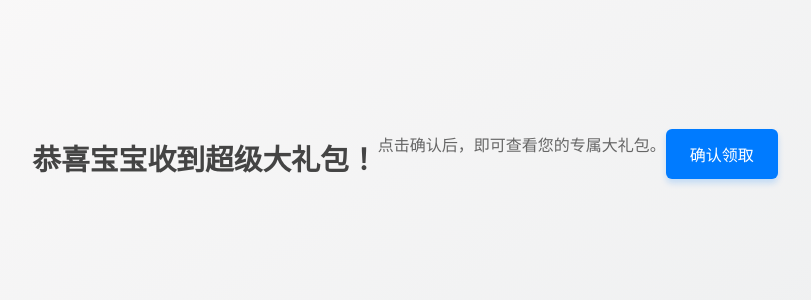
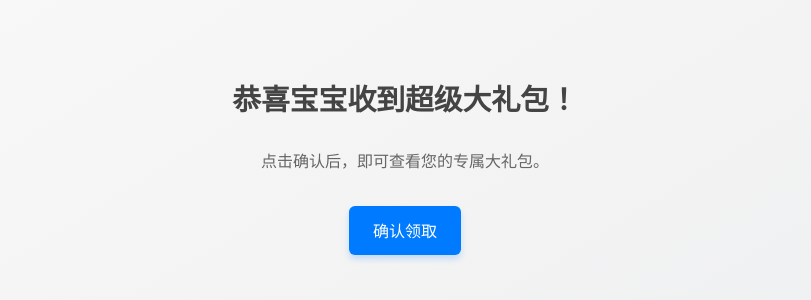
Before and after one commit to lzhang95118/Gift_HTML, a plain HTML site: page index.html in a window 1280 px wide. Shown: the part 246-546 px from the top of the page, without its empty margins (235-1046 px from the left). Drawn offline with Linux system fonts and the light colour scheme.

Commit message:
Update styles.css

```diff
--- a/styles.css
+++ b/styles.css
@@ -1,3 +1,4 @@
+/* 全局样式 */
 body {
   margin: 0;
   padding: 0;
@@ -6,10 +7,11 @@ body {
   background: linear-gradient(to bottom right, #fdfbfb, #ebedee);
   color: #333;
   display: flex;
-  justify-content: center;
-  align-items: center;
+  justify-content: center; /* 水平居中 */
+  align-items: center; /* 垂直居中 */
   height: 100vh;
   text-align: center;
+  flex-direction: column; /* 垂直方向排列 */
 }
 
 /* 容器 */
@@ -19,6 +21,8 @@ body {
   border-radius: 12px;
   box-shadow: 0 8px 15px rgba(0, 0, 0, 0.1);
   max-width: 400px;
+  width: 90%; /* 保证在小屏幕上也好看 */
+  margin: 0 auto;
 }
 
 h2 {
```
